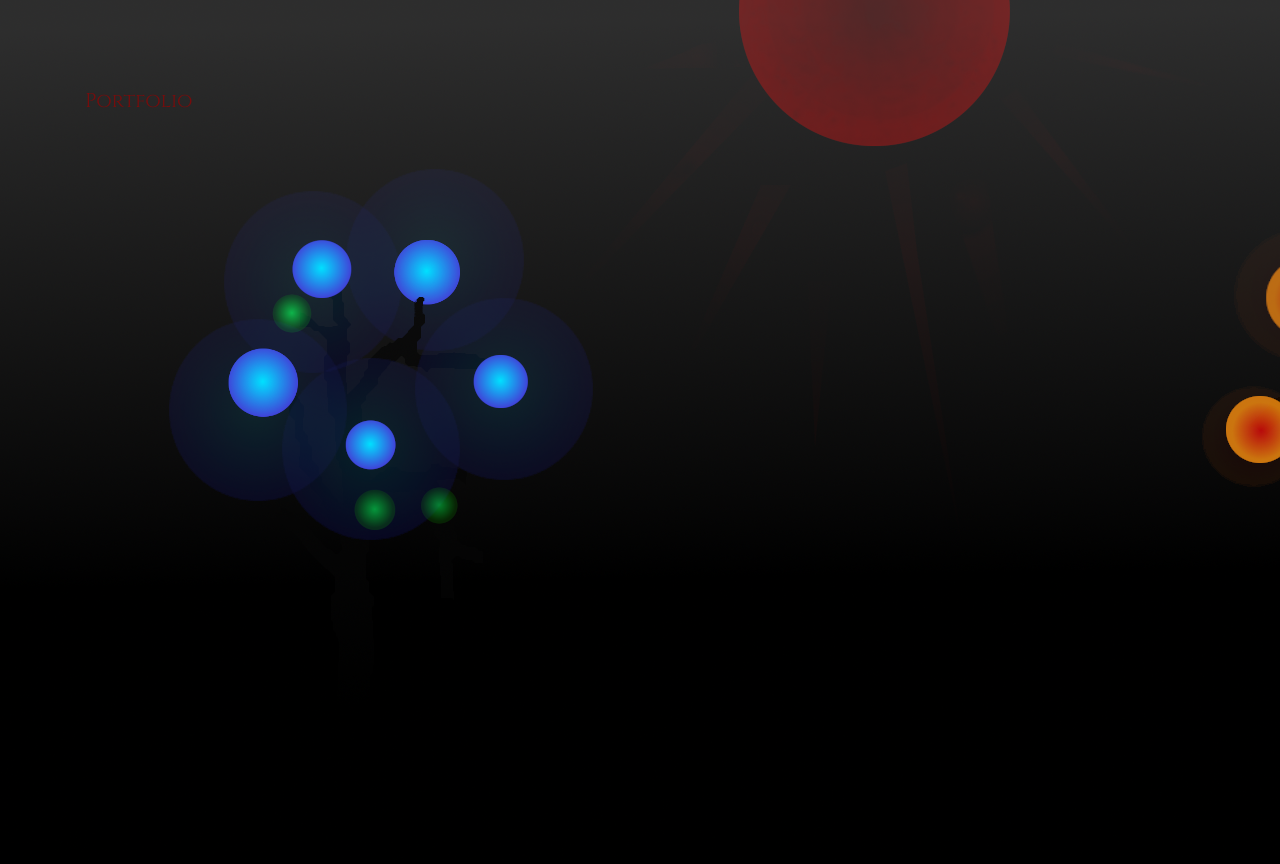
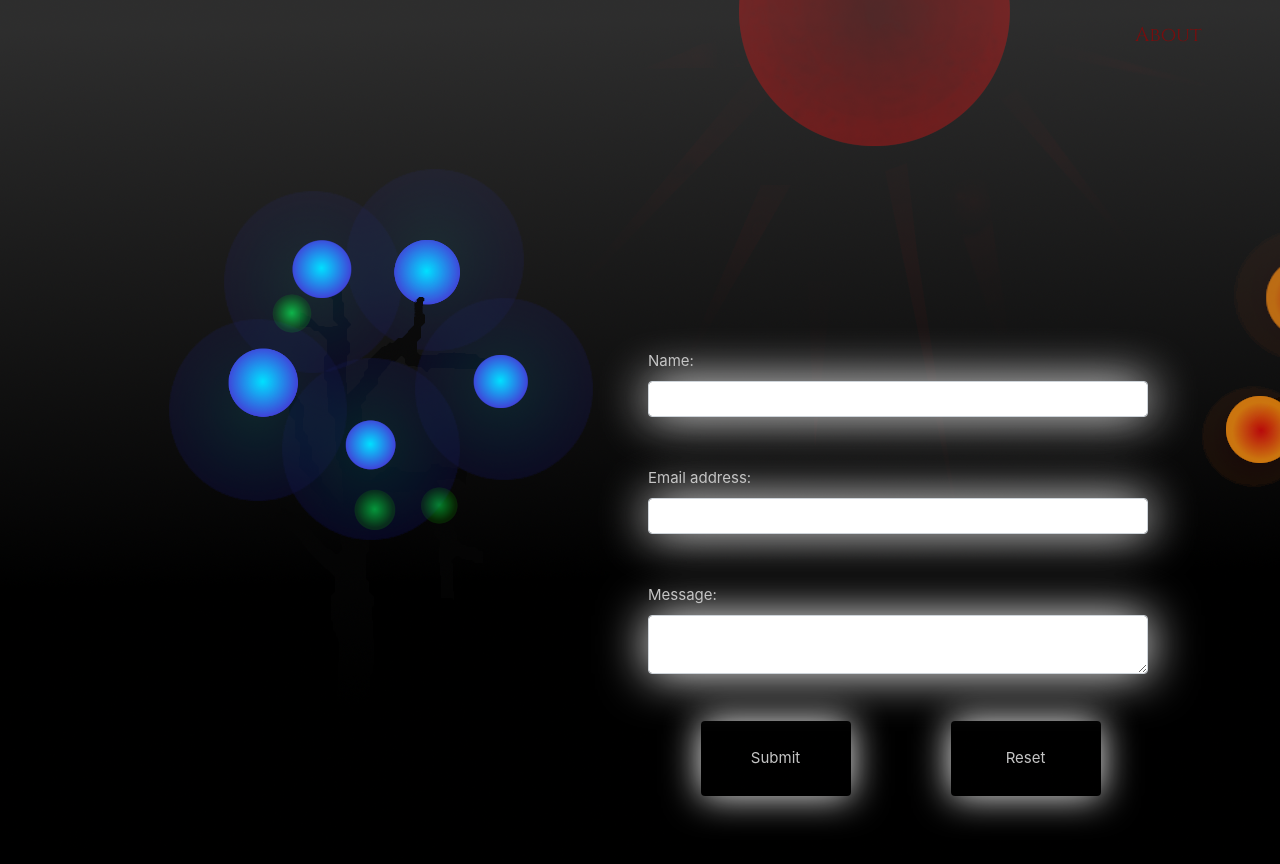
Before and after one commit to PattonParham/react-portfolio-aws-deploy, a React (Create React App) app: page /contact in a window 1280 px wide. Shown: the top 864 px of the page. Built offline with nearby package versions, Linux system fonts and the light colour scheme.

Commit message:
styling updates

```diff
--- a/src/components/Navbar/Navbar.css
+++ b/src/components/Navbar/Navbar.css
@@ -8,13 +8,13 @@
 
 .link{
 
-    margin-left: 100px;
+    margin-left: 95px;
     margin-top: 20px;
     text-decoration: none;
 }
 
 .about{
-margin-left: 1300px;
+margin-left: 1150px;
 
 }
 
--- a/src/pages/About.css
+++ b/src/pages/About.css
@@ -7,19 +7,20 @@
 
    background-color:  rgba(255, 0, 0, 0);
 }
- .image{
-    background-image: url("./IMG_0796.JPG");
-
-  height: 150px;
-  width: 40%;
+.image{
+background-image: url("./IMG_0796.JPG");
+box-shadow: 0px 0px whitesmoke;
+border-radius: 25px;
+height: 150px;
+width: 40%;
 margin-left: 150px;
 margin-bottom: -100px;
-
+box-shadow: 0px 0px 48px whitesmoke;
 }
 
 .imagesize{
 margin-top: 200px;
-box-shadow: 0px 0px whitesmoke;
+
 }
 .abouttext{
     margin-top: 200px;
--- a/src/pages/Contact.css
+++ b/src/pages/Contact.css
@@ -1,9 +1,36 @@
 .contactcard{
     width: 500px;
-    height: 700px;
+    height: 600px;
 
     margin-left: 37.5%;
-    margin-top: 100px;
+
 
    background-color:  rgba(255, 0, 0, 0);
 }
+
+
+.form{
+    margin-top: 250px;
+    height:200px;
+    color: rgb(197, 197, 197);
+}
+
+.form-control{
+    box-shadow: 0px 0px 48px whitesmoke;
+}
+
+.submitbtn{
+    margin-left:67.5px;
+    margin-top: 25px;
+    box-shadow: 0px 0px 36px whitesmoke;
+    width: 150px;
+    height: 75px;
+    color: rgb(197, 197, 197);
+
+}
+#resetbtn{
+    margin-left: 100px;
+}
+.E{
+    margin-bottom: 50px;
+}
--- a/src/pages/Contact.js
+++ b/src/pages/Contact.js
@@ -1,10 +1,41 @@
 import React from "react";
 import {Link} from "react-router-dom";
+import "./Contact.css";
+import {Col, Row, Container} from "../components/Grid/Grid";
 const Contact = () => {
 
     return(
-        <div>
+        <div className="contactcard">
+            <form action="mailto:patton.parham@verizon.net" method="post" enctype="text/plain" className="form">
+                <label for="exampleFormControlInput1">Name:</label>
+                <br></br>
+                <input type="text" name="name" className="form-control E"></input>
+                <label for="exampleFormControlInput1">Email address:</label>
+                <br></br>
+                <input type="text" name="mail" className="form-control E"></input>
+                <label for="exampleFormControlTextarea1">Message:</label>
+                <br></br>
+                <textarea type="text" name="comment" className="form-control" id="exampleFormControlTextarea1"></textarea>
+                <br></br>
+                <Row>
+                <button type="submit" value="Send" className="btn submitbtn" id = "mobilecontactbtn">
+                    <div className="btnborder">
+                        <div className="btntext">
+                            Submit
+                        </div>
+                    </div>
+                </button>
+                <br></br>
+                <button type="reset" value="Reset" className= "btn submitbtn" id ="resetbtn">
+                            <div className= "btnborder">
+                                <div className= "btntext">
+                            Reset
+                            </div>
+                        </div>
 
+                        </button>
+                </Row>
+            </form>
 
         </div>
     );
```
Also changed, not shown: 2 other files (tests, documents, lock files or other folders).
